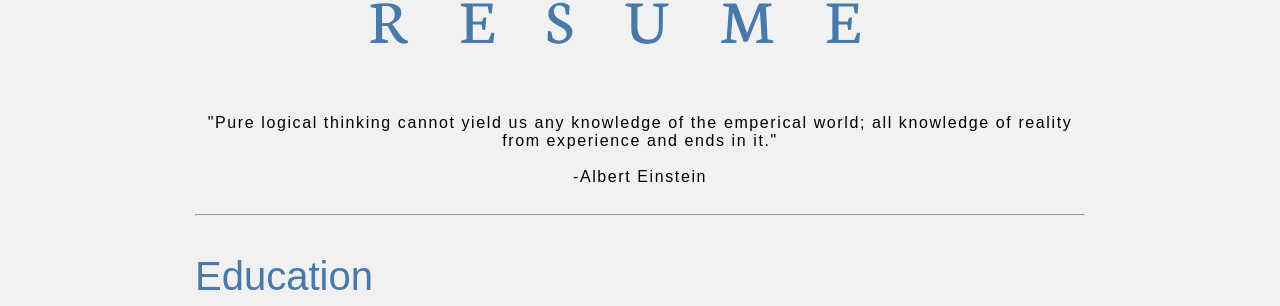
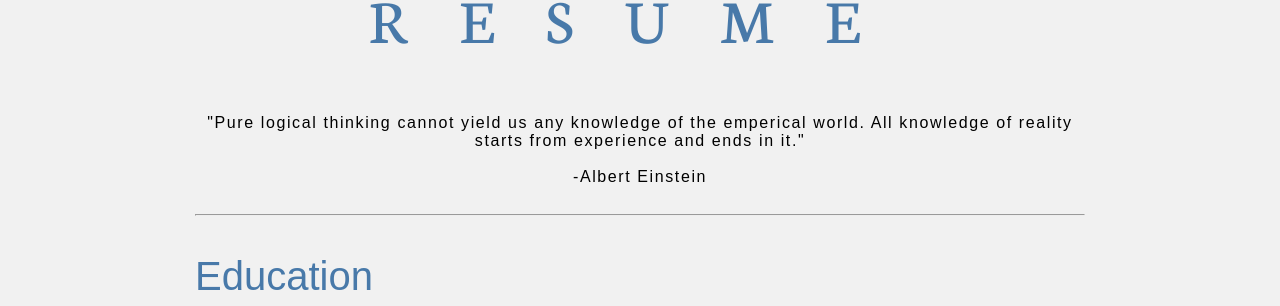
Before and after one commit to layniecalderwood/coryrhunter.com, a Jekyll site: the page index.html, which Jekyll copies as it is, in a window 1280 px wide and 900 px high, scrolled down 643 px. Shown: the part 146-452 px from the top of the window. Built offline with Jekyll 4.4.1, drawn with Linux system fonts in a browser that asks for light colours; nearby versions of some CDN libraries.

Commit message:
you're beautiful

```diff
--- a/index.html
+++ b/index.html
@@ -259,7 +259,7 @@ article {
   <h2>RESUME</h2>
   <br>
   <br>
-  <p class="lead" style="text-align: center; letter-spacing: .1em;"> "Pure logical thinking cannot yield us any knowledge of the emperical world; all knowledge of reality from experience and ends in it."
+  <p class="lead" style="text-align: center; letter-spacing: .1em;"> "Pure logical thinking cannot yield us any knowledge of the emperical world. All knowledge of reality starts from experience and ends in it."
     <br>
     <br>
     -Albert Einstein </p>
```
